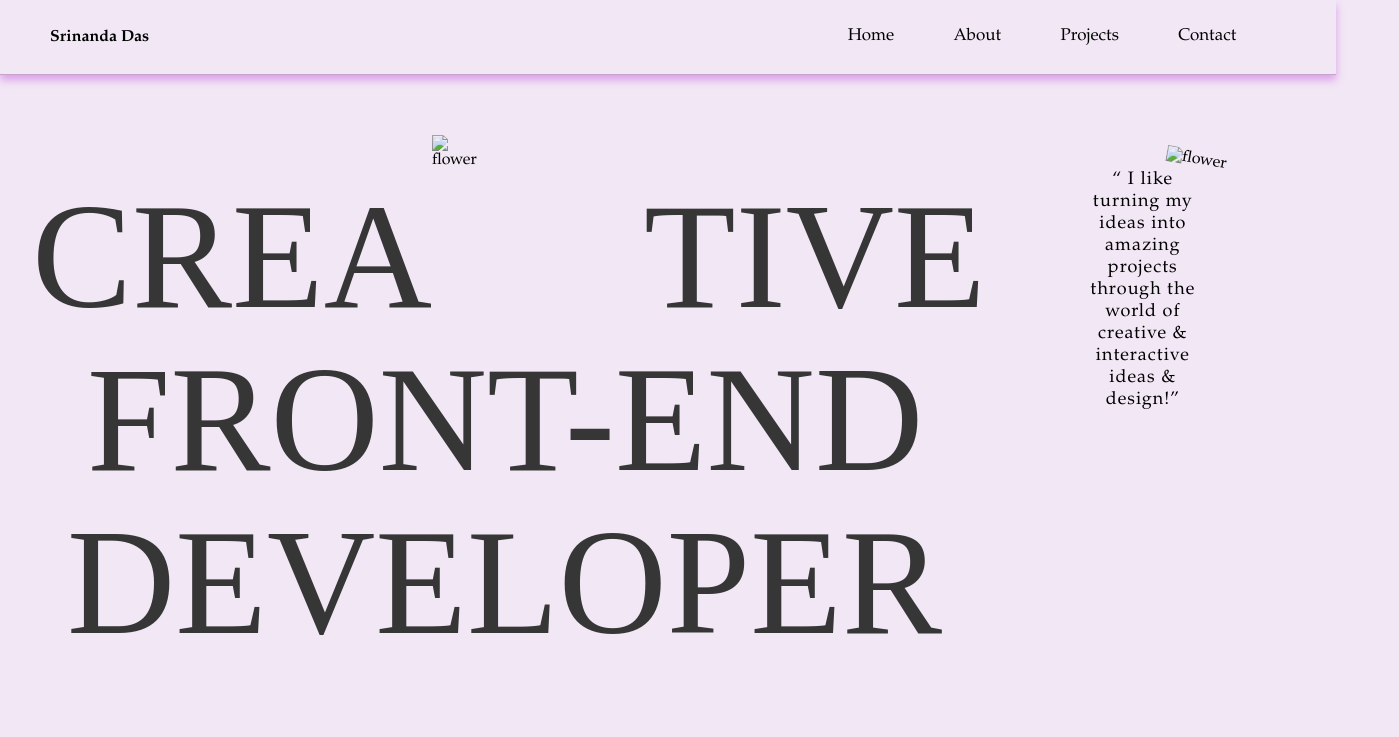
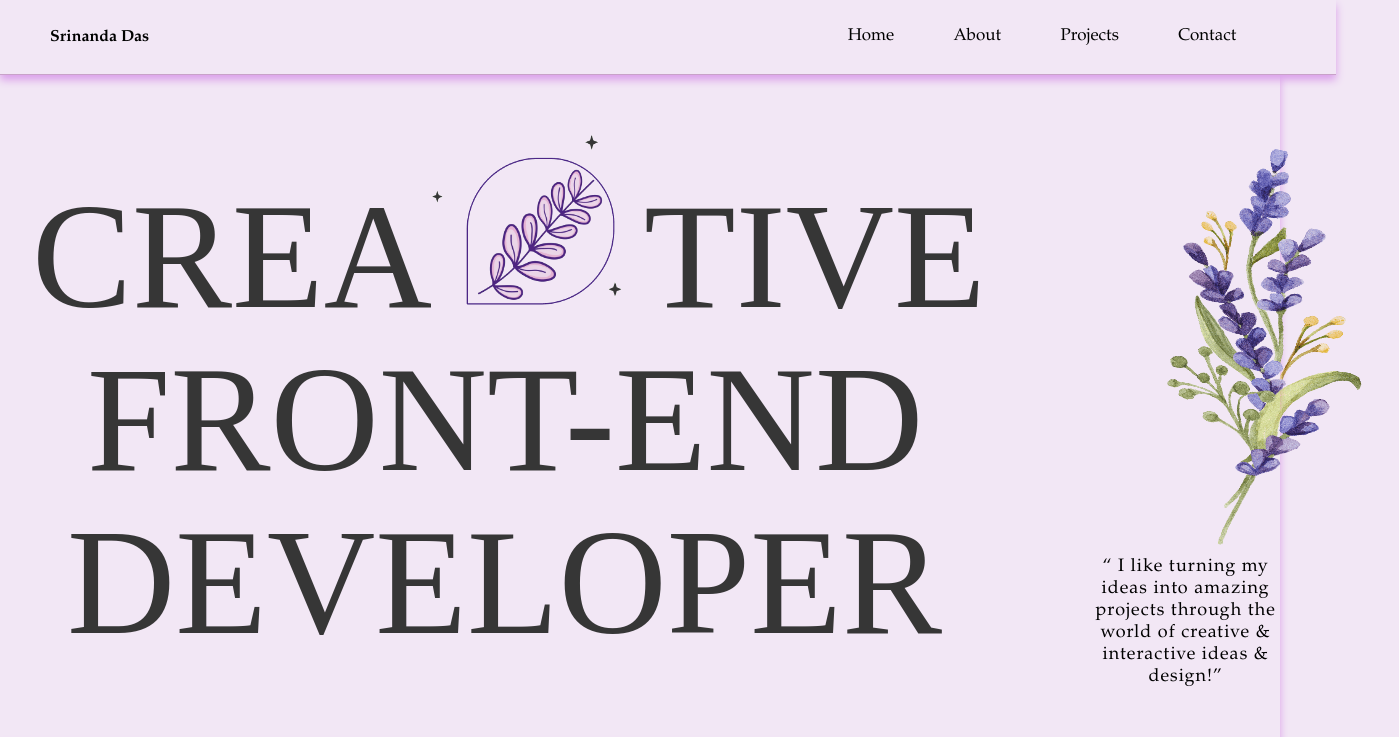
Before and after one commit to XNOR8/Portfolio, a plain HTML site: page index.html in a window 1280 px wide. Shown: the top 737 px of the page, 1399 px wide, since content can reach past the window. Drawn offline with Linux system fonts and the light colour scheme; grey boxes are pictures that could not be loaded.

Commit message:
Update index.html

```diff
--- a/index.html
+++ b/index.html
@@ -28,7 +28,7 @@
                             <p>CREA</p>
 
                             <div class="img">
-                                <img id="im" src="image/assset1.jpg" alt="flower">
+                                <img id="im" src="assset1.jpg" alt="flower">
                             </div>
 
                             <p id="post">TIVE</p>
@@ -51,7 +51,7 @@
                     </div>
 
                     <div class="im"><!--flex right side-->
-                        <img id="img" src="image/asset5.png" alt="flower">
+                        <img id="img" src="asset5.png" alt="flower">
                         <figcaption><q> I like turning my ideas into amazing projects through the world of creative & interactive ideas & design!</q></figcaption>
                     </div>
                 </section>
```
